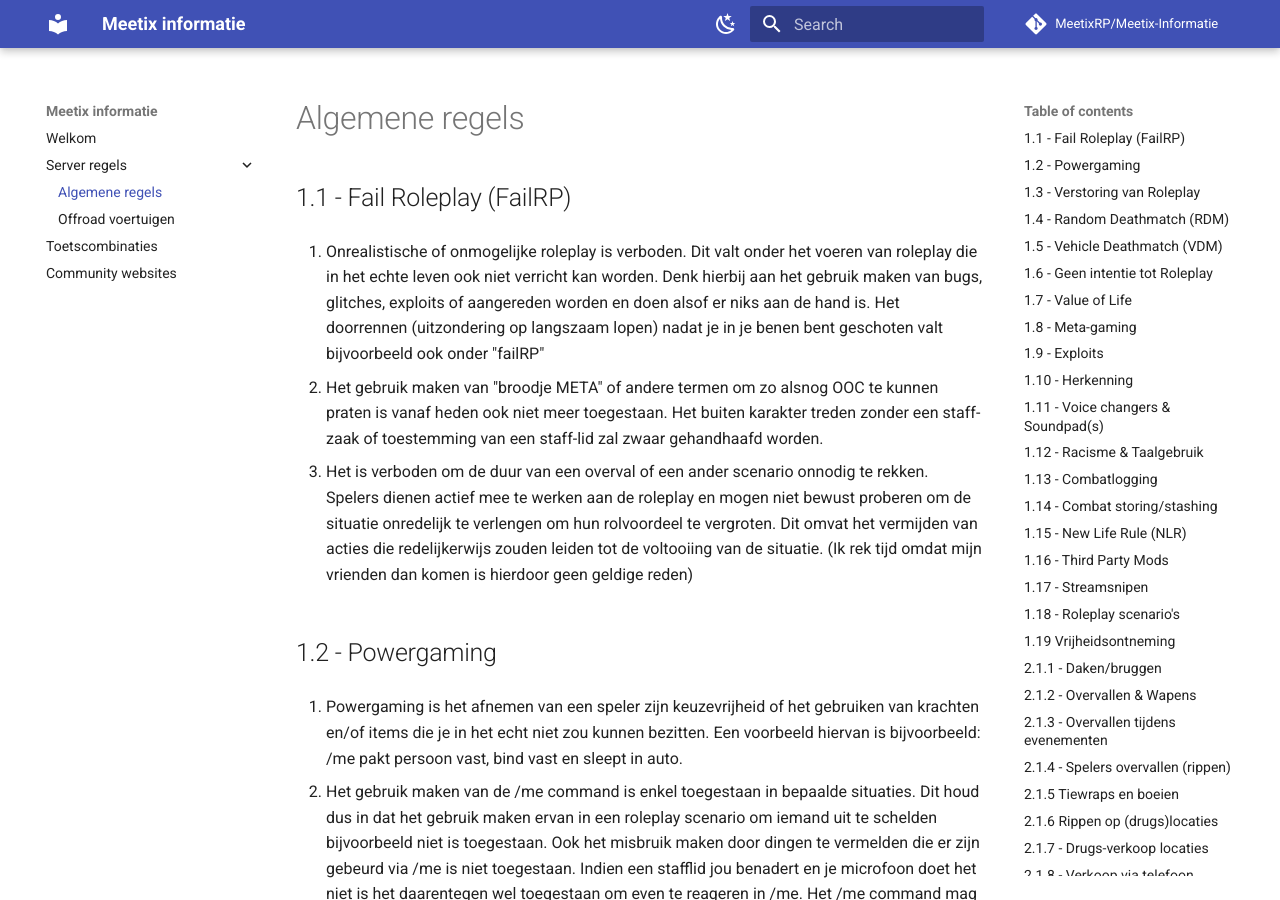
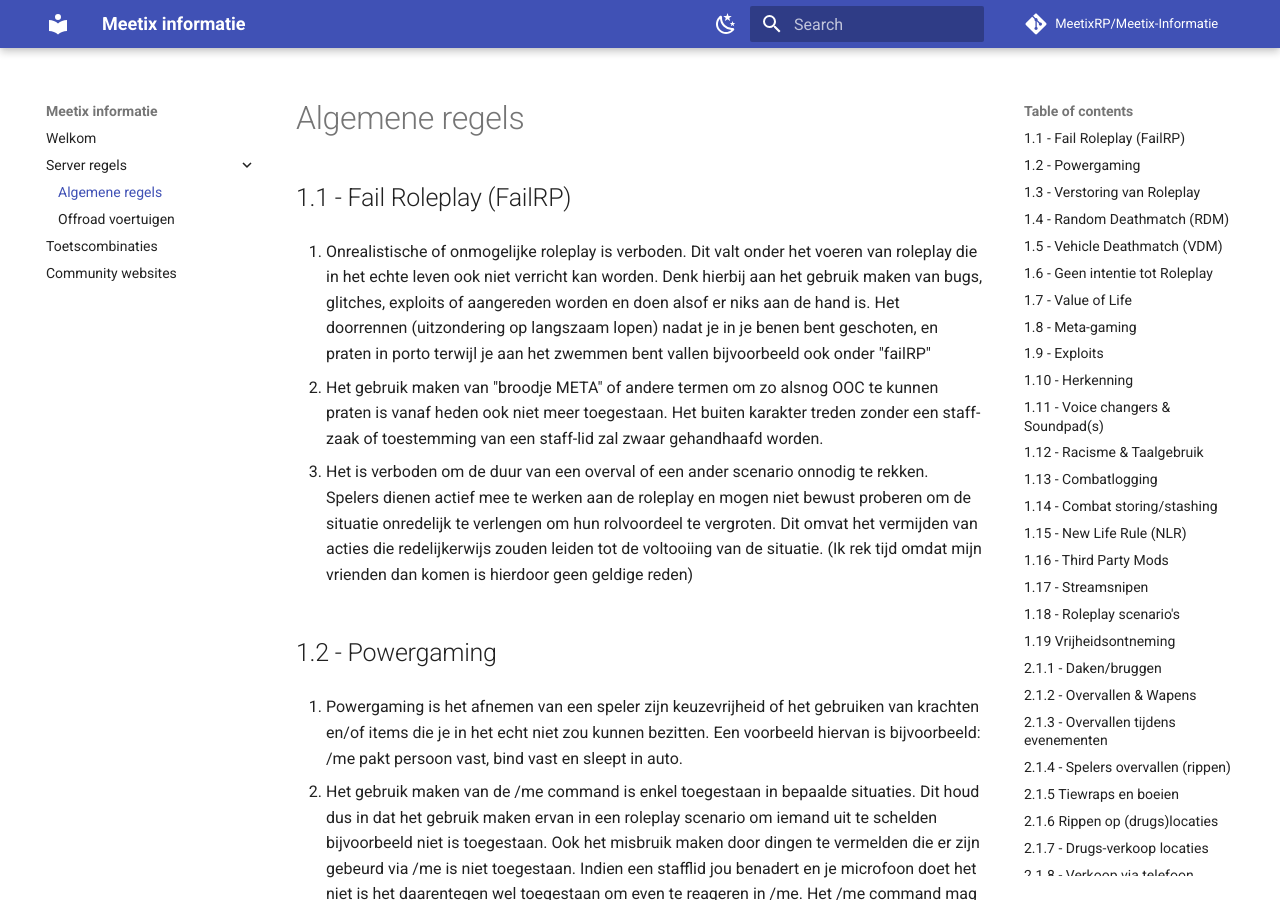
Before and after one commit to MeetixRP/Meetix-Informatie, an MkDocs documentation site: the page built from docs/algemeneregels.md, in a window 1280 px wide and 900 px high. Built offline with MkDocs 1.6.1 and Material for MkDocs 9.7.7, drawn with Linux system fonts in a browser that asks for light colours; comment, search, counter and statistics services are not loaded; some of the changed text lies outside the part shown.

Commit message:
Update algemeneregels.md
1.1, 2.1.1, 2.1.8

```diff
--- a/docs/algemeneregels.md
+++ b/docs/algemeneregels.md
@@ -2,7 +2,7 @@
 
 1. Onrealistische of onmogelijke roleplay is verboden. Dit valt onder het voeren van roleplay die in het echte leven ook niet verricht kan worden.
 Denk hierbij aan het gebruik maken van bugs, glitches, exploits of aangereden worden en doen alsof er niks aan de hand is.
-Het doorrennen (uitzondering op langszaam lopen) nadat je in je benen bent geschoten valt bijvoorbeeld ook onder "failRP"
+Het doorrennen (uitzondering op langszaam lopen) nadat je in je benen bent geschoten, en praten in porto terwijl je aan het zwemmen bent vallen bijvoorbeeld ook onder "failRP"
 
 2. Het gebruik maken van "broodje META" of andere termen om zo alsnog OOC te kunnen praten is vanaf heden ook niet meer toegestaan.
 Het buiten karakter treden zonder een staff-zaak of toestemming van een staff-lid zal zwaar gehandhaafd worden.
@@ -310,7 +310,7 @@
 
 ## 2.1.8 - Verkoop via telefoon
 
-Het is niet toegestaan om illegale goederen te verhandelen via de telefoon. Uiteraard wel via privéberichten met mensen maar niet via marktplaats, twitter etc.
+Het is niet toegestaan om illegale goederen te verhandelen via openbare apps op de telefoon. Uiteraard wel via privéberichten en darkweb met mensen maar niet via marktplaats, instagram etc.
 
 Hieronder vallen de onderstaande dingen:
 
```
Also changed, not shown: other parts of docs/algemeneregels.md (+1 -3 lines).
